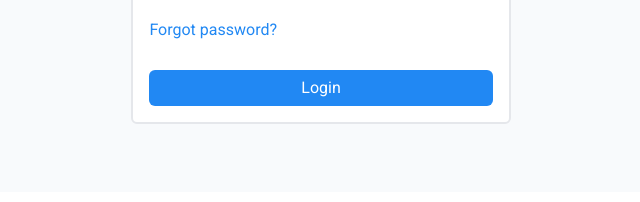
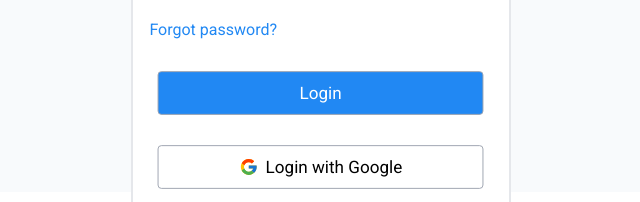
Before and after one commit to NitishLoveCode/landing-wizzybot, a React (Vite) app in the folder client/: page /login in a window 1280 px wide. Shown: the part 608-810 px from the top of the page, without its empty margins (319-959 px from the left). Built offline with nearby package versions, Linux system fonts and the light colour scheme; no server answers.

Commit message:
Made login with google work

```diff
--- a/client/src/App.jsx
+++ b/client/src/App.jsx
@@ -1,5 +1,6 @@
 import React, { useEffect, useState } from 'react'
 import { BrowserRouter, Navigate, Route, Routes } from 'react-router-dom'
+import './App.css'
 import Register from './components/entry/Register'
 import Login from './components/entry/Login'
 import HeaderRoot from './components/header/heder_nav/HeaderRoot'
@@ -15,6 +16,8 @@ import AgencyDashboard from './components/AgencyDashboard/AgencyDashboard'
 import MessageHistory from './components/MessageHistory/MessageHistory'
 import SocketContext from './SocketContext';
 import { getSocket } from './socket.jsx';
+import GoogleButton from './test'
+
 
 const socket = getSocket();
 
@@ -40,7 +43,7 @@ export default function App() {
           <Route path='/profile/:childs' element={<Left_sidebar />} />
           <Route path='/reset-password/:token' element={<ResetPassword />} />
           <Route path='/agency-dashboard' element={<AgencyDashboard setAgencyClient={setAgencyClient} />} />
-          <Route path='/test/:id' element={<MessageHistory />} />
+          <Route path='/test' element={<GoogleButton />} />
         </Routes>
       </BrowserRouter>
       </SocketContext.Provider>
--- a/client/src/components/entry/Login.jsx
+++ b/client/src/components/entry/Login.jsx
@@ -1,6 +1,7 @@
 import React, { useState } from 'react'
 import { Link, useNavigate } from 'react-router-dom'
 import Button from '../shared_components/Button'
+import { FcGoogle } from "react-icons/fc"
 import axios from 'axios';
 import serverBasePath from '../../../constants';
 
@@ -10,6 +11,10 @@ export default function Login() {
     const [password, setPassword] = useState('');
     const [error, setError] = useState('');
     const navigate = useNavigate();
+
+    function authencticateWithGoogle() {
+        window.open(serverBasePath + '/auth/login/user/google', '_self')
+    }
 
     function sendToBackend() {
         setError('');
@@ -78,7 +83,14 @@ export default function Login() {
                         </Link>
                     </div>
                     {error !== '' && <p className='text-red-400'>{error}</p>}
-                    <Button style={"bg-main h-[36px] text-white p-1 w-full rounded-md active:scale-95"} text={"Login"} action={sendToBackend} />
+                    <Button style={"flex items-center justify-center w-full border border-gray-400 bg-main text-white text-lg rounded py-2 transition duration-500 ease select-none hover:bg-blue-700 hover:text-white focus:outline-none focus:shadow-outline scale-95"} text={"Login"} action={sendToBackend} />
+                    <Button style={"flex items-center justify-center w-full border border-gray-400 bg-white text-black text-lg rounded py-2 transition duration-500 ease select-none hover:bg-blue-700 hover:text-white focus:outline-none focus:shadow-outline scale-95"} text={<><FcGoogle size={20} className="mr-2" />
+                        <span>Login with Google</span> </>} action={authencticateWithGoogle} />
+                    {/* <button className="flex items-center justify-center border border-gray-400 bg-white text-black text-sm rounded px-4 py-2 transition duration-500 ease select-none hover:bg-blue-400 hover:text-white focus:outline-none focus:shadow-outline scale-95"
+                        onClick={() => console.log('Google Button Clicked')}>
+                        <FcGoogle size={20} className="mr-2" />
+                        <span>Login with Google</span>
+                    </button> */}
                 </div>
             </div>
         </>
--- a/client/src/components/entry/Register.jsx
+++ b/client/src/components/entry/Register.jsx
@@ -10,6 +10,10 @@ export default function Register() {
     const [password, setPassword] = useState('');
     const [error, setError] = useState('')
     const navigate = useNavigate();
+
+    function authencticateWithGoogle() {
+        window.open(serverBasePath + '/auth/login/user/google', '_self')
+    }
 
     function sendToBackend() {
         setError('');
@@ -93,7 +97,9 @@ export default function Register() {
                         <label className='underline'>I accept the privacy policy</label>
                     </div>
                     {error !== '' && <p className='text-red-400'>{error}</p>}
-                    <Button style={"bg-main h-[36px] text-white p-1 w-full rounded-md active:scale-95"} text={"Register"} action={sendToBackend} />
+                    <Button style={"flex items-center justify-center w-full border border-gray-400 bg-main text-white text-lg rounded py-2 transition duration-500 ease select-none hover:bg-blue-700 hover:text-white focus:outline-none focus:shadow-outline scale-95"} text={"Login"} action={sendToBackend} />
+                    <Button style={"flex items-center justify-center w-full border border-gray-400 bg-white text-black text-lg rounded py-2 transition duration-500 ease select-none hover:bg-blue-700 hover:text-white focus:outline-none focus:shadow-outline scale-95"} text={<><FcGoogle size={20} className="mr-2" />
+                        <span>Login with Google</span> </>} action={authencticateWithGoogle} />
                 </div>
             </div>
         </>
```
Also changed, not shown: 1 other file (tests, documents, lock files or other folders).
